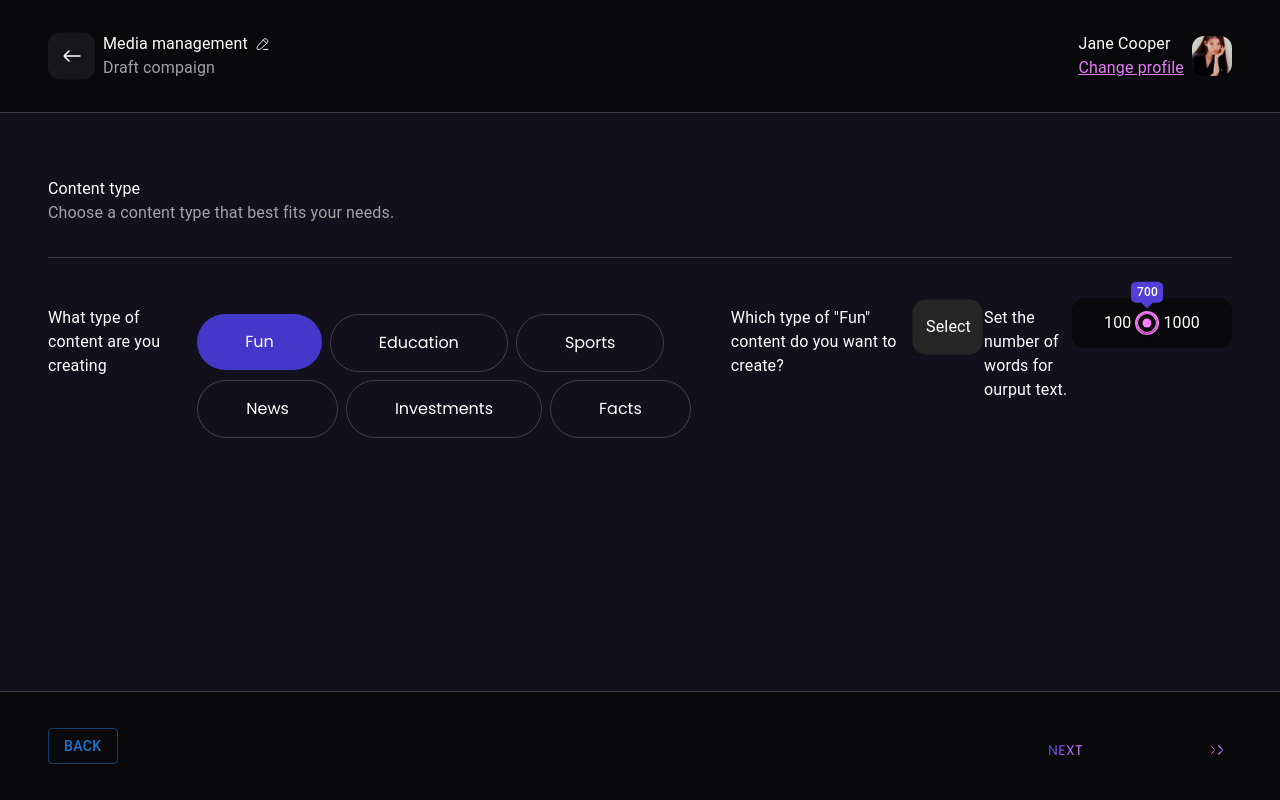
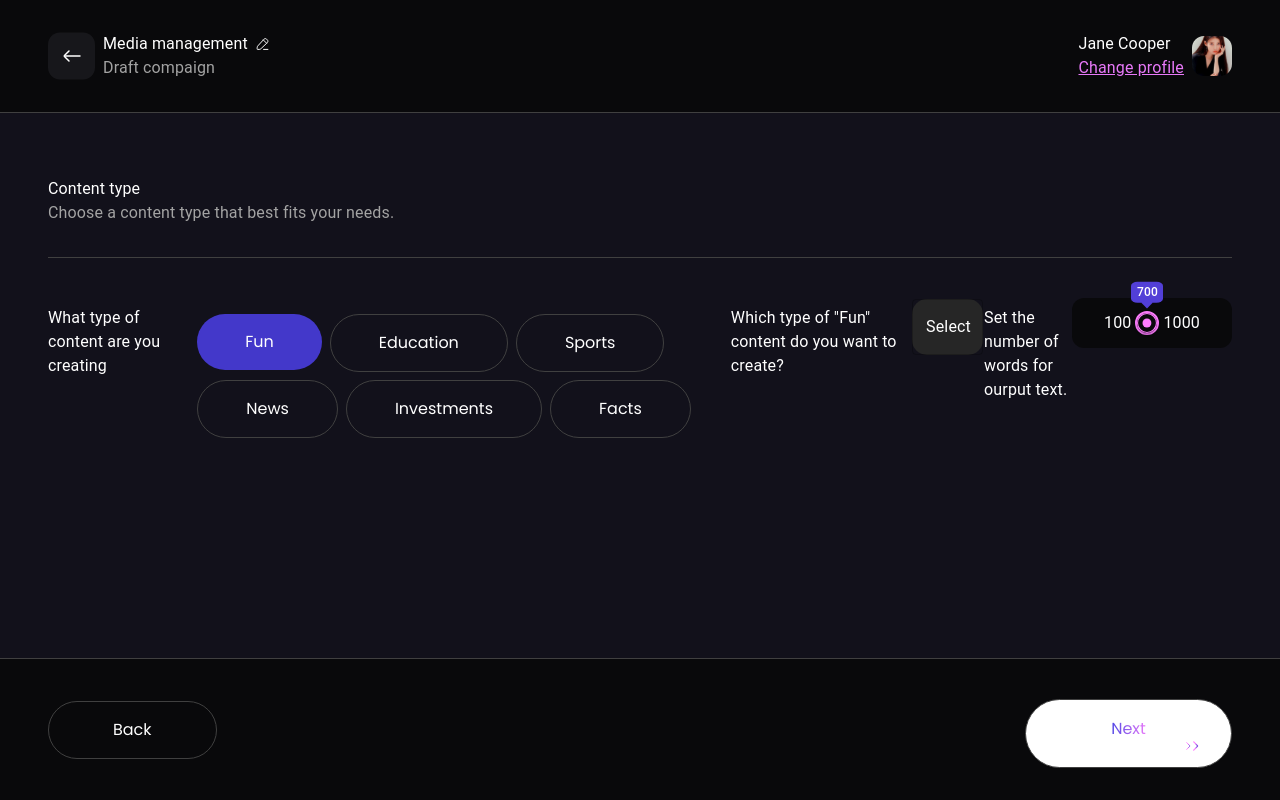
Before and after one commit to shoaibshebi/kosmic-ai, a Next.js app: page / in a window 1280 px wide. Built offline with nearby package versions, Linux system fonts and the light colour scheme.

Commit message:
animations fixed, and footer fixed

```diff
--- a/app/components/Footer.tsx
+++ b/app/components/Footer.tsx
@@ -4,13 +4,10 @@ import Image from "next/image";
 const Footer = () => {
   return (
     <footer className='flex items-center flex-col md:flex-row bg-zinc-950 justify-between px-6 md:px-12 py-8 space-y-2 text-white border-t-[1px] border-t-neutral-700 md:absolute md:bottom-0 w-full'>
-      <Button
-        variant='outlined'
-        className='px-16 py-4 w-full md:w-fit bg-transparent border-neutral-700 text-white border-[1px] rounded-full font-poppins'
-      >
+      <button className='px-16 py-4 w-full md:w-fit bg-transparent border-neutral-700 text-white border-[1px] rounded-full font-poppins'>
         Back
-      </Button>
-      <Button className='bg-white w-full md:w-fit py-4 bg-transparent border-neutral-700 text-white border-[1px] rounded-full space-x-32 px-8'>
+      </button>
+      <button className='bg-white w-full md:w-fit py-4 bg-transparent border-neutral-700 text-white border-[1px] rounded-full space-x-32 px-8'>
         <span className='text-transparent bg-clip-text bg-gradient-to-r from-indigo-600 to-fuchsia-400 font-poppins'>
           Next
         </span>
@@ -21,7 +18,7 @@ const Footer = () => {
           width={13}
           height={13}
         />
-      </Button>
+      </button>
     </footer>
   );
 };
--- a/app/components/Header.tsx
+++ b/app/components/Header.tsx
@@ -17,7 +17,7 @@ const Header = () => {
       className='px-6 md:px-12 py-8 flex items-center bg-zinc-950 border-b-[1px] border-b-neutral-700'
     >
       <motion.div
-        variants={fadeIn("down", "spring", 0.5, 1)}
+        variants={fadeIn("down", "spring", 0.3, 0.5)}
         className='flex justify-between w-full'
       >
         <Grid item className='flex justify-start'>
--- a/app/components/Main.tsx
+++ b/app/components/Main.tsx
@@ -23,7 +23,7 @@ const Home = () => {
       className='flex flex-col px-6 md:px-12 py-8 '
     >
       <motion.div
-        variants={fadeIn("down", "spring", 0.3, 1)}
+        variants={fadeIn("down", "spring", 0.4, 1)}
         className='flex flex-col border-b-[.5px] border-b-neutral-700 py-8'
       >
         <Typography className='text-white text-2xl font-poppins'>
```
